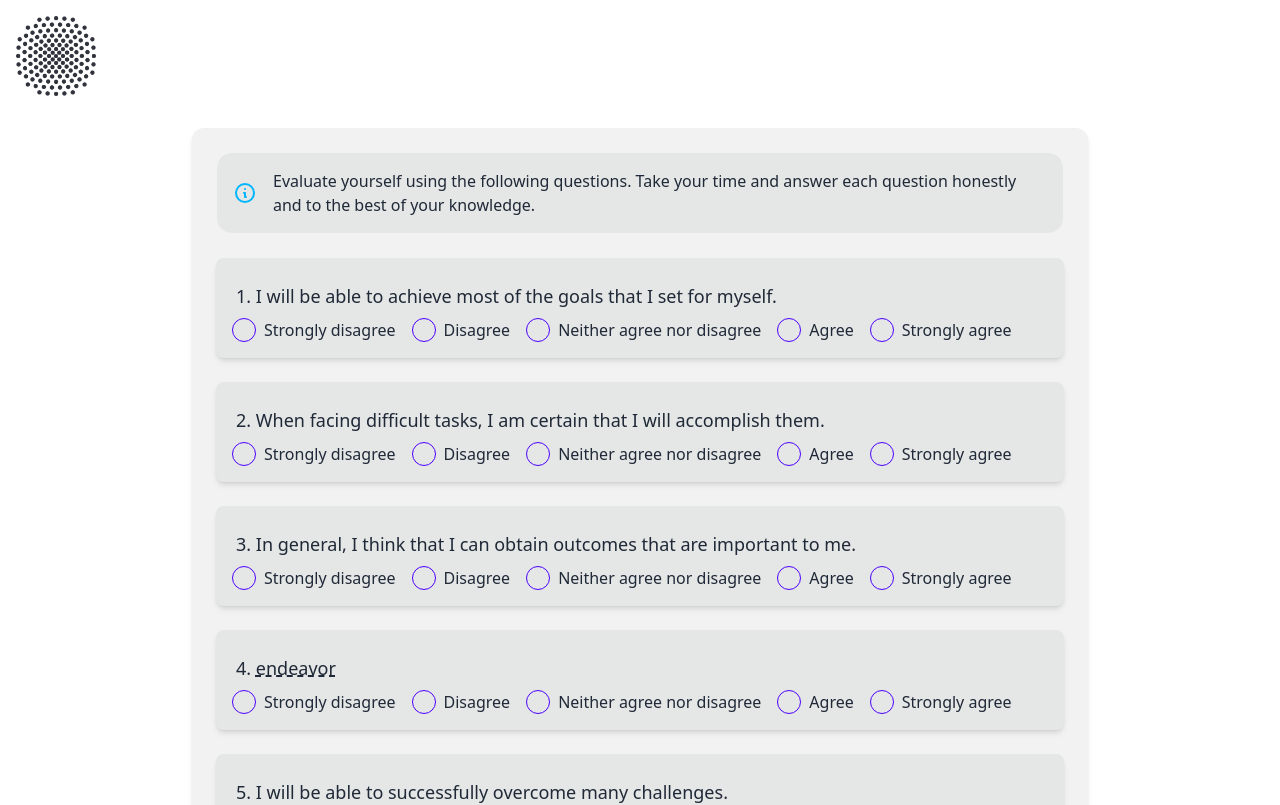
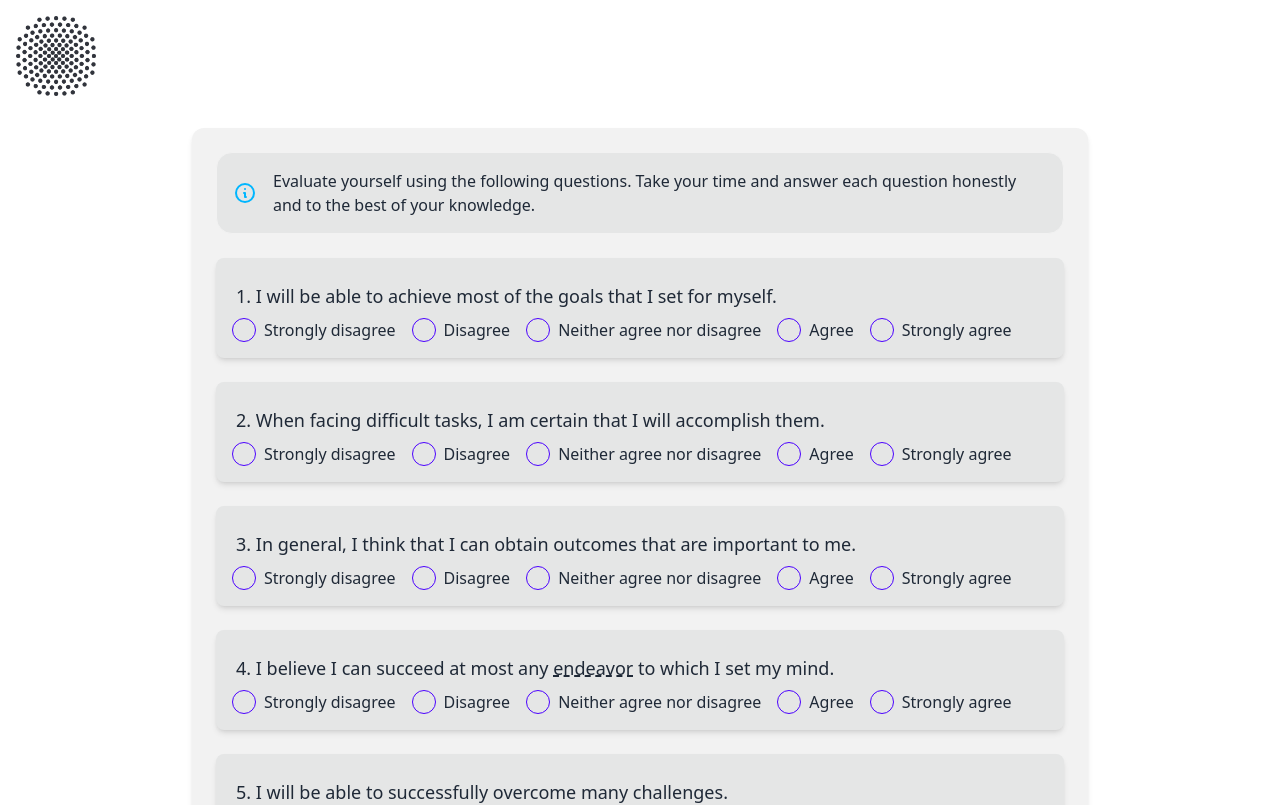
Before and after one commit to Ronjar/gender-st-frontend, a SvelteKit app: page /ngse in a window 1280 px wide. Shown: the top 805 px of the page. Built offline with nearby package versions, Linux system fonts and the light colour scheme.

Commit message:
Translation tool now working

```diff
--- a/src/lib/components/HoverTranslate.svelte
+++ b/src/lib/components/HoverTranslate.svelte
@@ -19,12 +19,18 @@
     });
 </script>
 
+<style>
+  .dashed-underline {
+    text-decoration: underline;
+    text-decoration-style: dashed;
+    cursor: pointer;
+  }
+</style>
+
 <div class="relative inline-block group">
   <span class="dashed-underline">{original}</span>
   {#if translation}
-        <div
-            class="absolute hidden group-hover:block bg-base-100 text-base-content p-6 rounded-xl shadow-2xl max-w-lg mt-3 z-10"
-        >
+    <div class="absolute hidden group-hover:block bg-base-100 text-base-content p-6 rounded-xl shadow-2xl max-w-lg mt-3 z-10">
       <div class="font-bold text-primary text-xl">{translation}</div>
       {#if description}
         <div class="mt-2 text-sm text-gray-500">{description}</div>
@@ -32,11 +38,3 @@
     </div>
   {/if}
 </div>
-
-<style>
-    .dashed-underline {
-        text-decoration: underline;
-        text-decoration-style: dashed;
-        cursor: pointer;
-    }
-</style>
--- a/src/routes/ngse/+page.svelte
+++ b/src/routes/ngse/+page.svelte
@@ -2,22 +2,26 @@
   import { ngse } from "../../store";
   import { goto } from "$app/navigation";
   import Toast from "$lib/components/FormToast.svelte";
-  import HoverTranslate from '$lib/components/HoverTranslate.svelte'; // Import the HoverTranslate component
+  import HoverTranslate from "$lib/components/HoverTranslate.svelte"; // Import the HoverTranslate component
 
   let answers: number[] = Array(8).fill(-1); // Adjusting array length to 8 for the new questions
   let errorMessage: string = "";
   let loading: boolean = false;
   let toastRef: Toast;
 
-  const questions: string[] = [
+  const questions = [
     "I will be able to achieve most of the goals that I set for myself.",
     "When facing difficult tasks, I am certain that I will accomplish them.",
     "In general, I think that I can obtain outcomes that are important to me.",
-    'I believe I can succeed at most any <HoverTranslate word="st_ngse_endeavor" /> to which I set my mind.',
+    {
+      text: "I believe I can succeed at most any ",
+      component: "st_ngse_endeavor",
+      end: " to which I set my mind.",
+    },
     "I will be able to successfully overcome many challenges.",
     "I am confident that I can perform effectively on many different tasks.",
     "Compared to other people, I can do most tasks very well.",
-    "Even when things are tough, I can perform quite well."
+    "Even when things are tough, I can perform quite well.",
   ];
 
   const handleSubmit = async (event: Event) => {
@@ -50,13 +54,14 @@
         fill="none"
         viewBox="0 0 24 24"
         class="stroke-info shrink-0 w-6 h-6"
-          ><path
+      >
+        <path
           stroke-linecap="round"
           stroke-linejoin="round"
           stroke-width="2"
           d="M13 16h-1v-4h-1m1-4h.01M21 12a9 9 0 11-18 0 9 9 0 0118 0z"
-          ></path></svg
-        >
+        ></path>
+      </svg>
       <span
         >Evaluate yourself using the following questions. Take your time and
         answer each question honestly and to the best of your knowledge.</span
@@ -67,11 +72,16 @@
       <div class="card bg-base-300 p-4 rounded-lg shadow-md">
         <div class="form-control">
           <label class="label">
-              <span class="label-text text-lg">{index + 1}. {#if question.includes("<HoverTranslate")}
-                <HoverTranslate word="st_ngse_endeavor" />
+            <span class="label-text text-lg">
+              {index + 1}.
+              {#if typeof question === "string"}
+                {question}
               {:else}
-                {question}
-              {/if}</span>
+                {question.text}
+                <HoverTranslate word={question.component} />
+                {question.end}
+              {/if}
+            </span>
           </label>
           <div class="flex space-x-4 items-center">
             <label class="flex items-center space-x-2">
@@ -134,17 +144,9 @@
         {/if}
       </button>
     </div>
-      {#if errorMessage}
-        <div class="alert alert-error">
-          <div class="flex-1">
-            <label>{errorMessage}</label>
+  </form>
+  <Toast bind:this={toastRef} />
 </div>
-        </div>
-      {/if}
-    </form>
-  </div>
-
-  <Toast bind:this={toastRef} />
 
 <style>
   .loading-spinner {
--- a/src/routes/stai/+page.svelte
+++ b/src/routes/stai/+page.svelte
@@ -2,19 +2,20 @@
   import { stai, isAvatarEnabled } from "../../store";
   import { goto } from "$app/navigation";
   import Toast from "$lib/components/FormToast.svelte";
+  import HoverTranslate from "$lib/components/HoverTranslate.svelte"; // Import the HoverTranslate component
 
   let answers: number[] = Array(6).fill(-1);
   let errorMessage: string = "";
   let loading: boolean = false;
   let toastRef: Toast;
 
-  const questions: string[] = [
+  const questions = [
     "Right now I feel calm",
     "Right now I am tense",
     "Right now I feel upset",
     "Right now I am relaxed",
-    "Right now I feel content",
-    "Right now I am worried"
+    { text: "Right now I feel ", component: "st_stai_content" },
+    "Right now I am worried",
   ];
 
   const handleSubmit = async (event: Event) => {
@@ -47,13 +48,14 @@
         fill="none"
         viewBox="0 0 24 24"
         class="stroke-info shrink-0 w-6 h-6"
-        ><path
+      >
+        <path
           stroke-linecap="round"
           stroke-linejoin="round"
           stroke-width="2"
           d="M13 16h-1v-4h-1m1-4h.01M21 12a9 9 0 11-18 0 9 9 0 0118 0z"
-        ></path></svg
-      >
+        ></path>
+      </svg>
       <span
         >Evaluate yourself using the following questions. Take your time and
         answer each question honestly and to the best of your knowledge.</span
@@ -64,7 +66,15 @@
       <div class="card bg-base-300 p-4 rounded-lg shadow-md">
         <div class="form-control">
           <label class="label">
-            <span class="label-text text-lg">{index + 1}. {question}</span>
+            <span class="label-text text-lg">
+              {index + 1}.
+              {#if typeof question === "string"}
+                {question}
+              {:else}
+                {question.text}
+                <HoverTranslate word={question.component} />
+              {/if}
+            </span>
           </label>
           <div class="flex space-x-4 items-center">
             <label class="flex items-center space-x-2">
```
Lines whose indentation alone changed are shown as unchanged.
